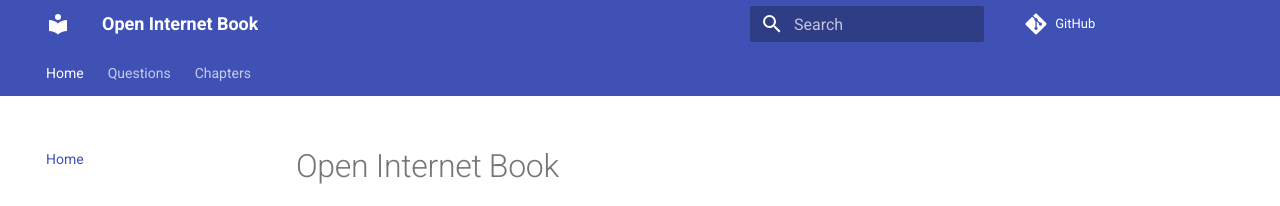
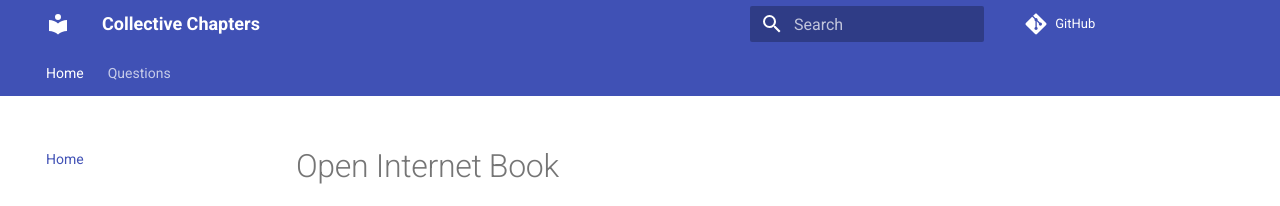
Before and after one commit to openupbooks/CollectiveChapters, an MkDocs documentation site: the page built from docs/index.md, in a window 1280 px wide. Shown: the top 206 px of the page. Built offline with MkDocs 1.6.1 and Material for MkDocs 9.7.7, drawn with Linux system fonts in a browser that asks for light colours; comment, search, counter and statistics services are not loaded.

Commit message:
Update mkdocs.yml

```diff
--- a/mkdocs.yml
+++ b/mkdocs.yml
@@ -1,7 +1,7 @@
-site_name: Open Internet Book
-site_description: A living atlas of global answers to shared questions.
-site_url: https://example.github.io/open-internet-book/
-repo_url: https://github.com/yourname/open-internet-book
+site_name: Collective Chapters
+site_description: A living book of global answers to shared questions.
+site_url: https://openupbooks.github.io/CollectiveChapters/
+repo_url: https://github.com/yourname/CollectiveChapters
 theme:
   name: material
   features:
@@ -13,7 +13,6 @@ theme:
 nav:
   - Home: index.md
   - Questions: questions/index.md
-  - Chapters: chapters/index.md
 
 markdown_extensions:
   - admonition
@@ -29,9 +28,9 @@ plugins:
   - search
   - with-pdf:
       output_path: book.pdf
-      cover_title: "Open Internet Book"
+      cover_title: "Collective Chapters by Open Up Books"
       cover_subtitle: "A community experiment in open writing"
-      author: "Community"
+      author: "The Community"
       toc_level: 2
       enabled_if_env: ALWAYS_PDF
 
```
